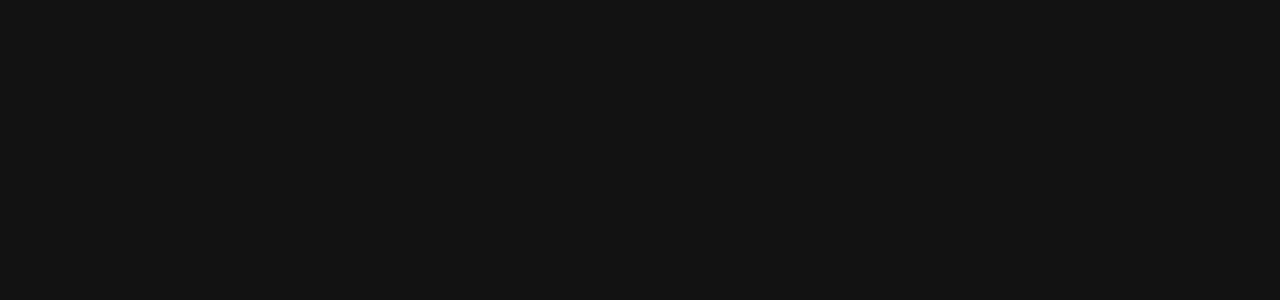
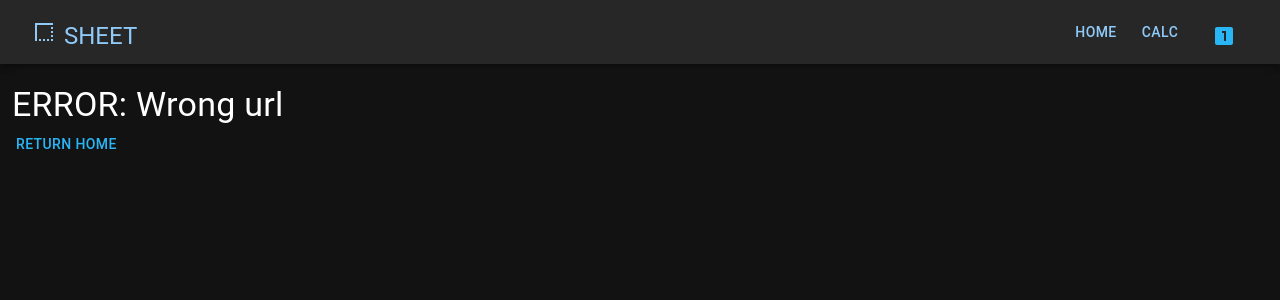
Before and after one commit to k4-100/calc, a React (Vite) app: page /calc/1 in a window 1280 px wide. Before the commit this address had no page. Shown: the top 300 px of the page. Built offline with nearby package versions, Linux system fonts and the light colour scheme.

Commit message:
Added and implemented ErrorPage for wrong url's

```diff
--- a/src/App.tsx
+++ b/src/App.tsx
@@ -22,6 +22,7 @@ const App: React.FC = () => {
                     <Route path="/">
                         <Route index element={<Home />} />
                         <Route path="calc" element={<Sheet />} />
+                        <Route path="*" element={<Home isError />} />
                     </Route>
                 </Routes>
             </BrowserRouter>
--- /dev/null
+++ b/src/components/Home/ErrorPage.tsx
@@ -0,0 +1,23 @@
+import React from "react";
+import { Box } from "@mui/system";
+import { Button, Typography } from "@mui/material";
+import { Link as RouterLink } from "react-router-dom";
+
+const ErrorPage: React.FC = () => {
+    return (
+        <Box
+            sx={{
+                mt: 3,
+            }}
+        >
+            <Typography variant="h4" sx={{ ml: 1.5 }}>
+                ERROR: Wrong url
+            </Typography>
+            <Button component={RouterLink} to="/" sx={{ ml: 1 }} color="info">
+                Return Home
+            </Button>
+        </Box>
+    );
+};
+
+export default ErrorPage;
--- a/src/components/Home/index.tsx
+++ b/src/components/Home/index.tsx
@@ -8,14 +8,19 @@ import AboutUs from "./AboutUs";
 import Opinions from "./Opinions";
 import Apps from "./Apps";
 import Saves from "./Saves";
+import ErrorPage from "./ErrorPage";
 /**
  *
  * @returns Home page
  */
-const Home: React.FC = () => {
+const Home: React.FC<{ isError: boolean }> = ({ isError }) => {
     return (
         <>
             <Header />
+            {isError ? (
+                <ErrorPage />
+            ) : (
+                <>
                     <Introduction />
                     <Apps />
                     <Grid
@@ -67,6 +72,8 @@ const Home: React.FC = () => {
                         Copyright © XYZ 2022
                     </Typography>
                 </>
+            )}
+        </>
     );
 };
 
```
Lines whose indentation alone changed are shown as unchanged.
